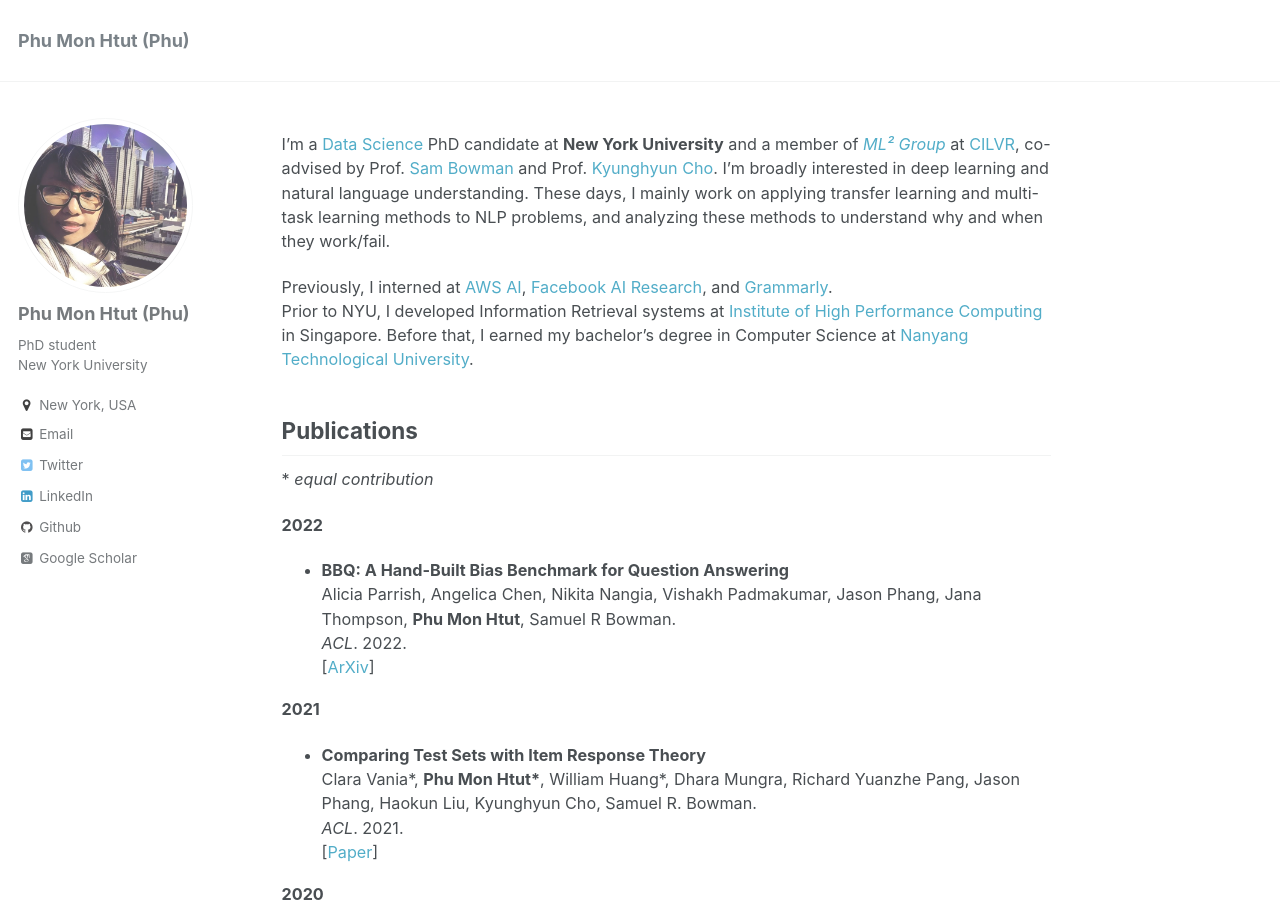
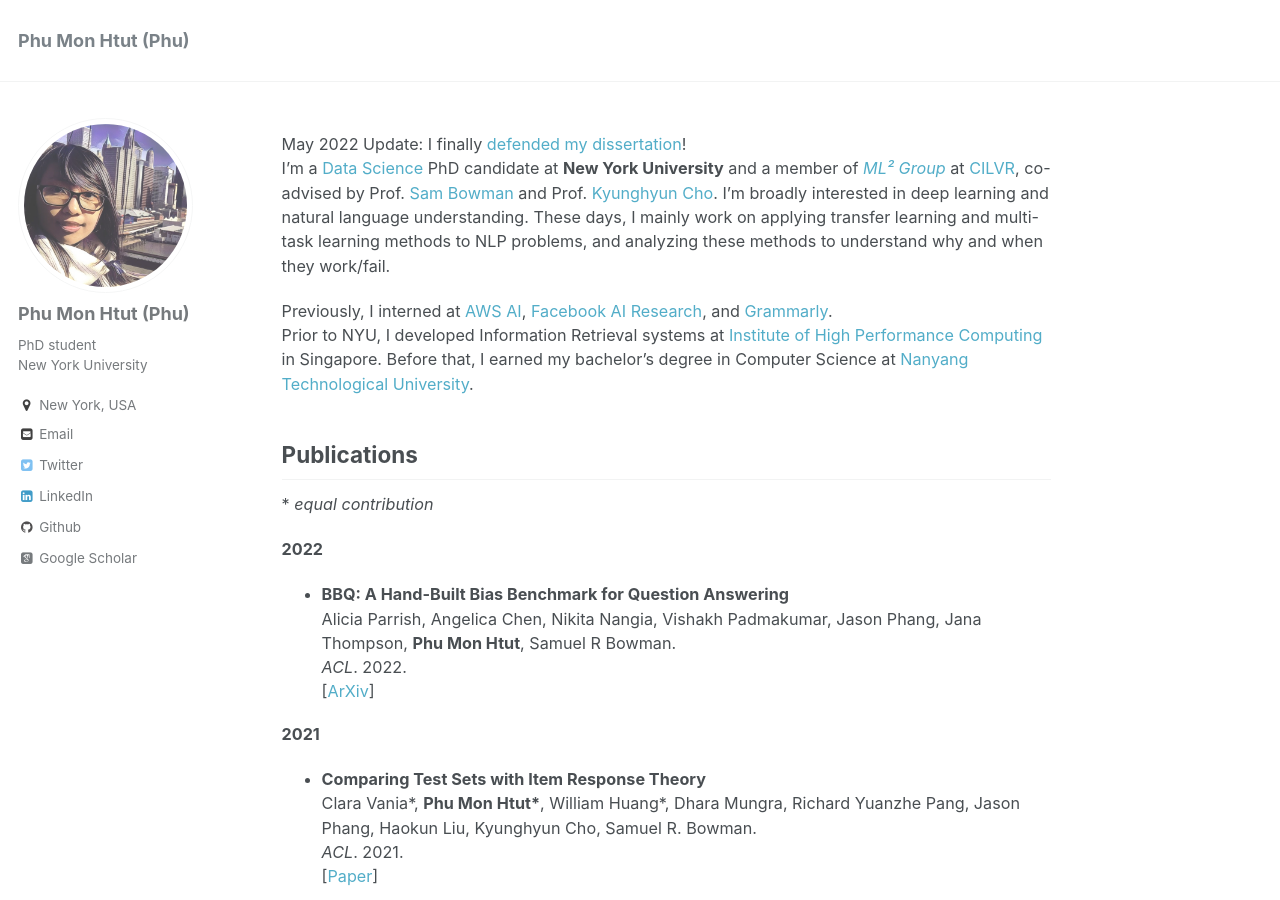
Before and after one commit to phu-pmh/phu-pmh.github.io, a Jekyll site: the page built from _pages/about.md, in a window 1280 px wide and 900 px high. Built offline with Jekyll 4.4.1, drawn with Linux system fonts in a browser that asks for light colours; some web fonts are replaced.

Commit message:
Update about.md

```diff
--- a/_pages/about.md
+++ b/_pages/about.md
@@ -8,6 +8,7 @@
   - /about.html
 ---
 
+May 2022 Update: I finally [defended my dissertation](https://twitter.com/phu_pmh/status/1521593366307291136)!
 I’m a [Data Science](https://cds.nyu.edu/) PhD candidate at **New York University** and a member of *[ML² Group](https://wp.nyu.edu/ml2/)* at [CILVR](https://wp.nyu.edu/cilvr/), co-advised by Prof. [Sam Bowman](https://www.nyu.edu/projects/bowman/) and Prof. [Kyunghyun Cho](http://www.kyunghyuncho.me/). I'm broadly interested in deep learning and natural language understanding. These days, I mainly work on applying transfer learning and multi-task learning methods to NLP problems, and analyzing these methods to understand why and when they work/fail.
 
 Previously, I interned at [AWS AI](https://www.amazon.science/), [Facebook AI Research](https://ai.facebook.com/), and [Grammarly](https://www.grammarly.com/).
```
